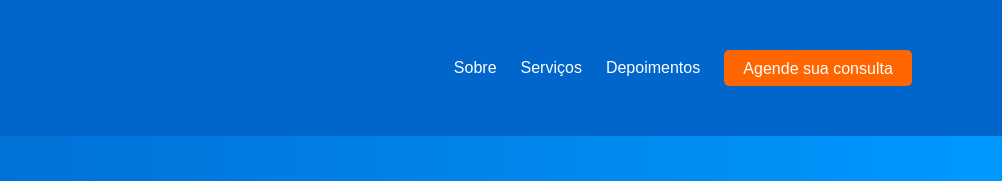
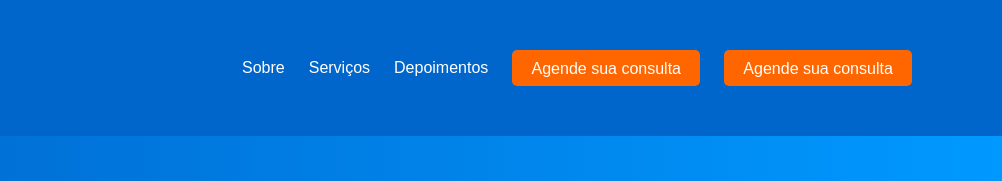
Before and after one commit to OliveiraaDev/landing-page-saude, a plain HTML site: page index.html in a window 1280 px wide. Shown: the top 181 px of the page, 278-1280 px from the left. Drawn offline with Linux system fonts and the light colour scheme.

Commit message:
Adiciona novo botao

```diff
--- a/index.html
+++ b/index.html
@@ -15,6 +15,7 @@
         <li><a href="#sobre">Sobre</a></li>
         <li><a href="#servicos">Serviços</a></li>
         <li><a href="#depoimentos">Depoimentos</a></li>
+        <li><a href="#contato" class="btn">Agende sua consulta</a></li>
         <li><a href="#contato" class="btn">Agende sua consulta</a></li>
       </ul>
     </nav>
```
